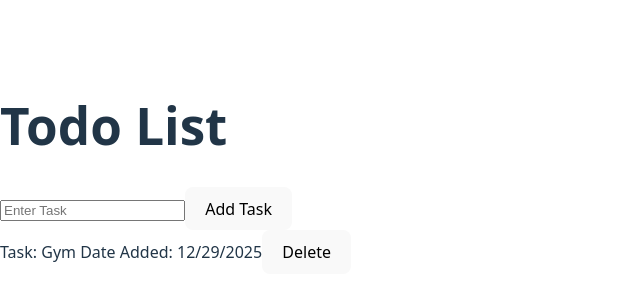
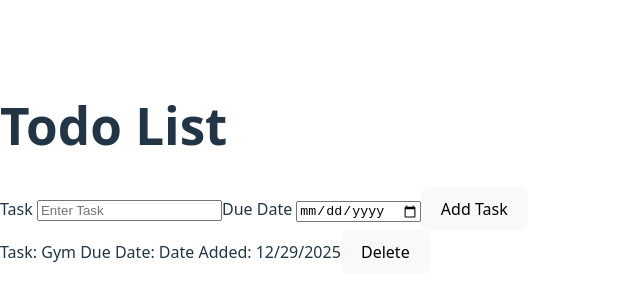
Before and after one commit to ChrisBerry1234/Todo-List, a React (Vite) app in the folder TodoListApp/: page / in a window 1280 px wide. Shown: the part 232-532 px from the top of the page, without its empty margins (0-640 px from the left). Built offline with nearby package versions, Linux system fonts and the light colour scheme.

Commit message:
Added a date input to add due date for a specific task-added error handling

```diff
--- a/TodoListApp/src/App.jsx
+++ b/TodoListApp/src/App.jsx
@@ -4,15 +4,30 @@ function App() {
 
   const curr = new Date();
   //creating state to hold data
-  const [todo, setTodo] = useState([{task:"Gym", completed:false, dateAdded: curr.toLocaleDateString()}]);
+  const [date, setDate] = useState("");
+  const [todo, setTodo] = useState([{task:"Gym", completed:false, dueDate: date, dateAdded: curr.toLocaleDateString()}]);
   const [inputValue, setInputValue] = useState("");
+
 
   const AddTask = () => {
     //error handling
-    if (inputValue.trim() !== "")  {
-      setTodo([...todo, {task: inputValue, completed:false, dateAdded: curr.toLocaleDateString()}]);
+    if (inputValue.trim() !== "" && date.trim() !== "")  {
+      setTodo([...todo, {task: inputValue, completed:false, dueDate: date, dateAdded: curr.toLocaleDateString()}]);
+    }
+
+    if (!inputValue)
+    {
+      alert("Please enter a task");
+      return;
+    }
+    if (!date)
+    {
+      alert("Please Enter A Due Date");
+      return;
     }
     setInputValue("");
+    setDate("");
+
   }
 
   const DeleteTask = (item) => {
@@ -26,7 +41,8 @@ return (
   <div className="Main-Container">
     <h1>Todo List</h1>
     <div className="Input-Container">
-      <input
+
+      Task <input
        type="text"
        placeholder="Enter Task"
        required
@@ -34,6 +50,11 @@ return (
        onChange={(e) => setInputValue(e.target.value)}
        autoComplete="off">
       </input>
+      Due Date <input
+       type="date"
+       value={date}
+       onChange={(e) => setDate(e.target.value)}>
+       </input>
       <button onClick={AddTask}>Add Task</button>
     </div>
 
@@ -42,6 +63,7 @@ return (
         return (
           <div key={index} className="Todo-Item">
             <span> Task: {item.task}</span>
+            <span> Due Date: {item.dueDate} </span>
             <span> Date Added: {item.dateAdded}</span>
             <button className="Delete-Button" onClick={() => DeleteTask(index)}> Delete </button>
           </div>
```
